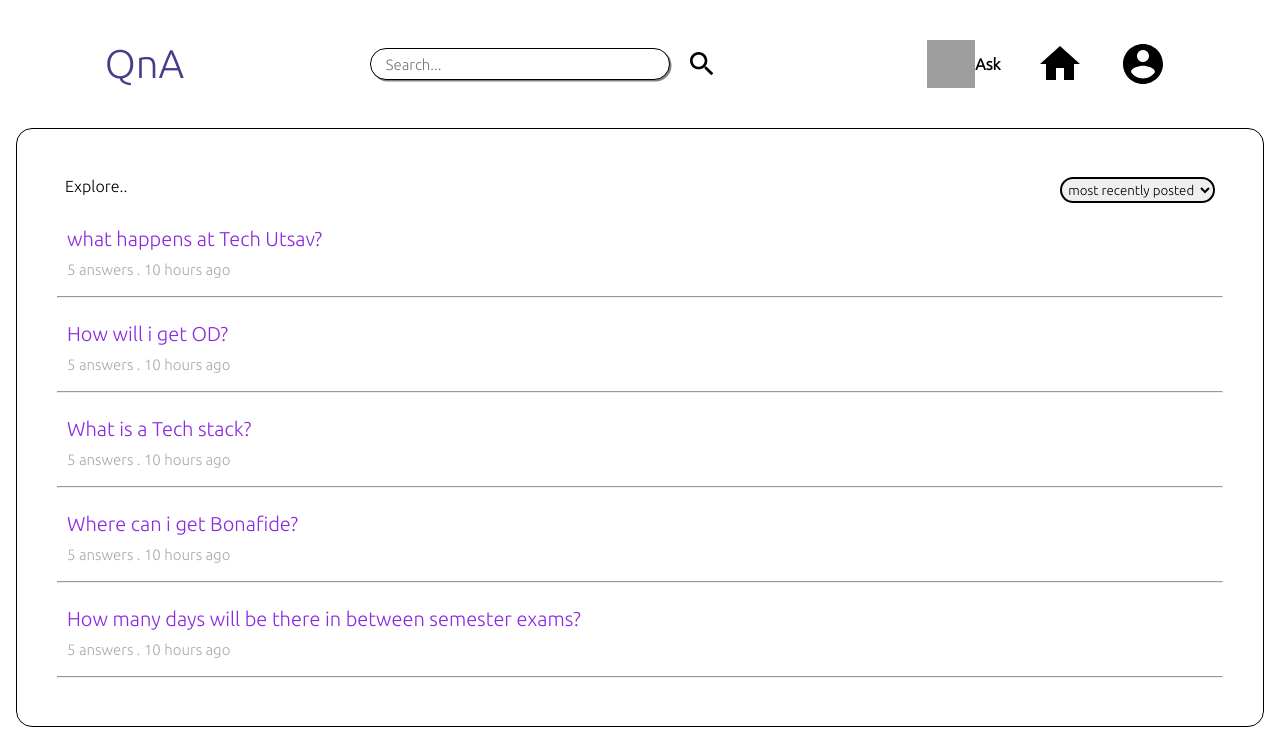
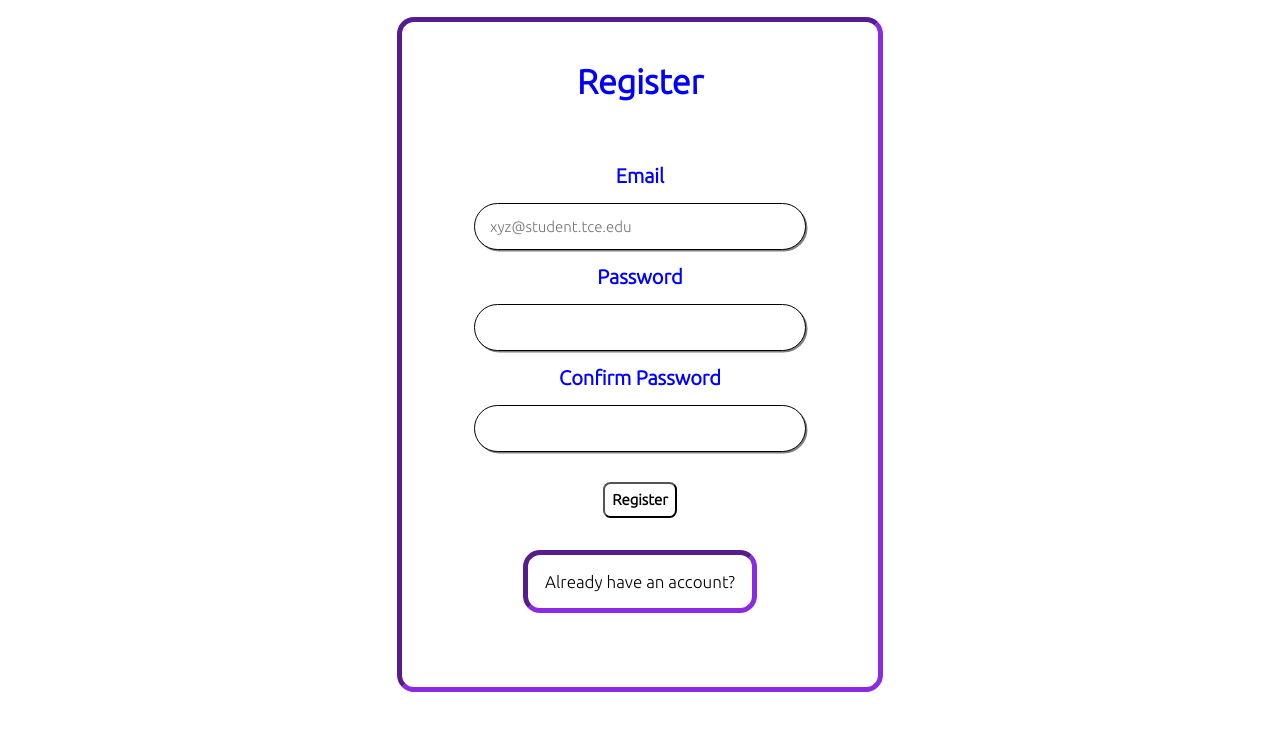
Before and after one commit to abishek-joshua/QnA, a React (Create React App) app: page / in a window 1280 px wide. Shown: the top 742 px of the page. Built offline with nearby package versions, Linux system fonts and the light colour scheme; grey boxes are pictures that could not be loaded.

Commit message:
Checking 3

```diff
--- a/src/index.js
+++ b/src/index.js
@@ -7,7 +7,7 @@ import Register from './Components/Register/Register';
 
 ReactDOM.render(
   <React.StrictMode>
-  <App />
+  <Register />
   </React.StrictMode>,
   document.getElementById('root')
 );
```
